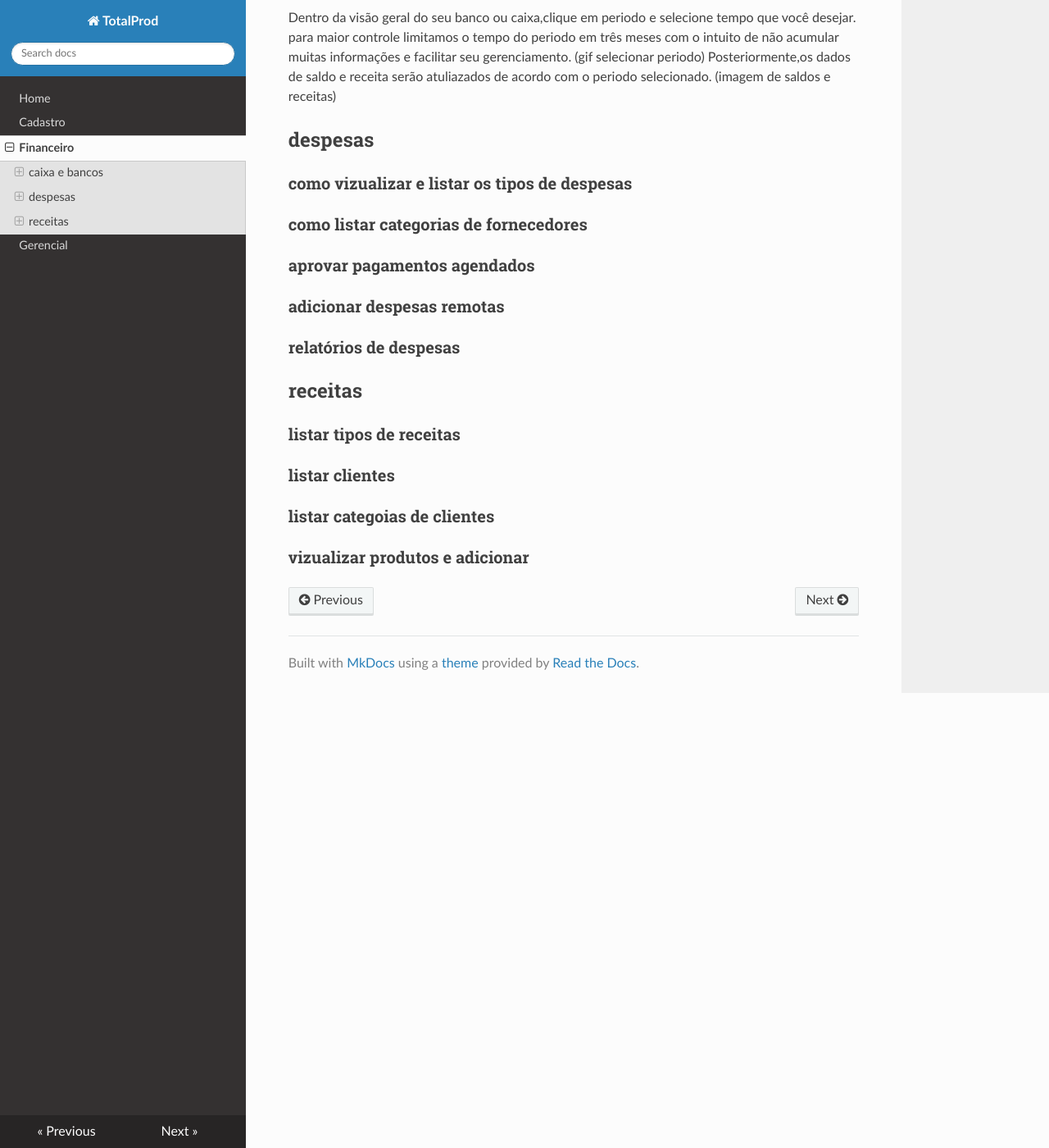
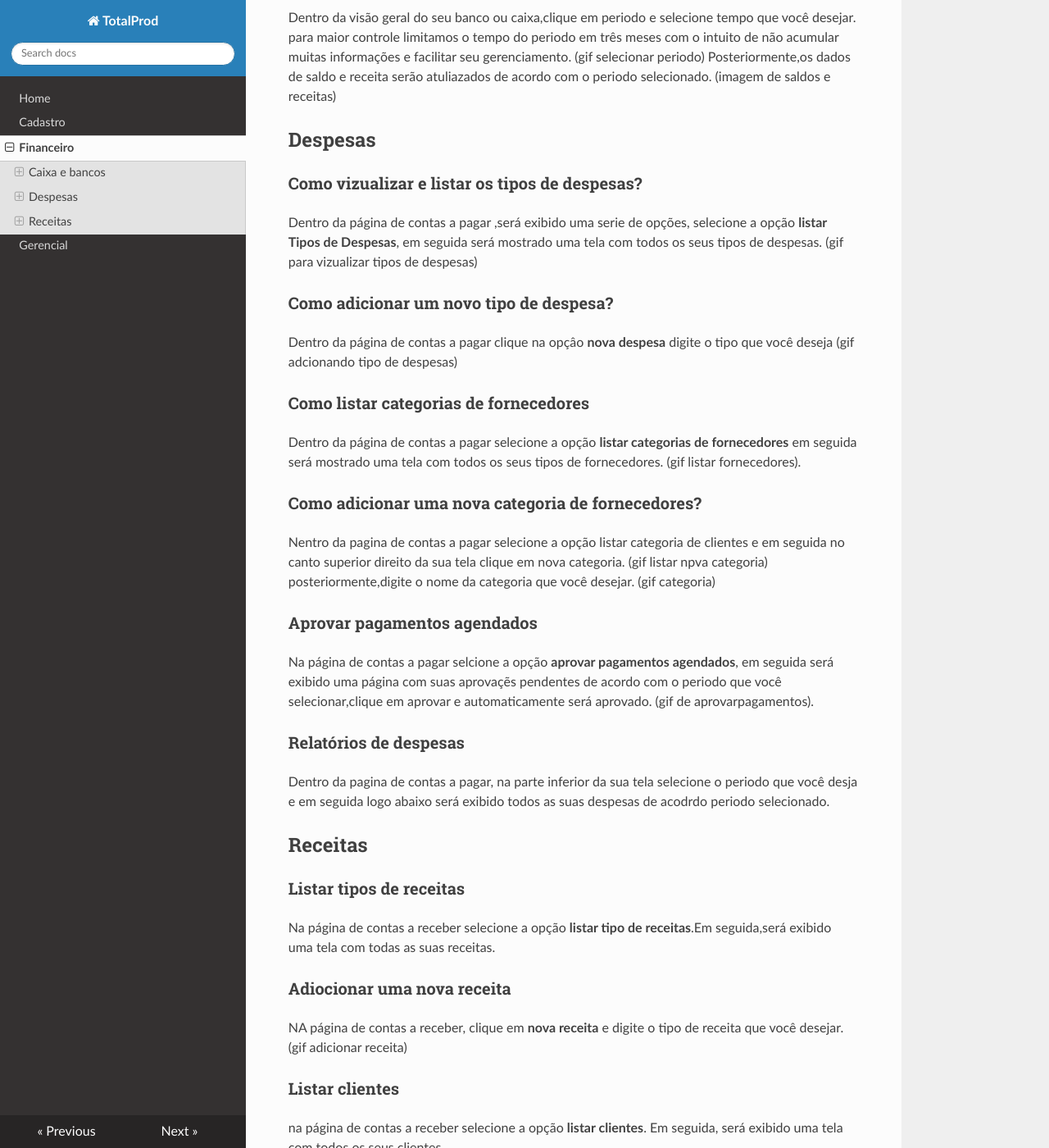
Before and after one commit to bielduarte/TotalProd, an MkDocs documentation site: the page built from docs/financeiro.md, in a window 1280 px wide and 1400 px high, scrolled down 912 px. Shown: the whole window at 82% size. Built offline with MkDocs 1.6.1, drawn with Linux system fonts in a browser that asks for light colours; nearby versions of some CDN libraries; some of the changed text lies outside the part shown.

Commit message:
finalizando documentação escrita do financeiro

```diff
--- a/docs/financeiro.md
+++ b/docs/financeiro.md
@@ -1,51 +1,81 @@
-# financeiro
+# Financeiro
 
-## caixa e bancos
+## Caixa e bancos
 
-### como fazer um lançamento avulso?
-na visão geral do seu banco ou caixa, clique na opção lançamento avulso onde será mostrado uma tela para a você preencher.
-### como fazer transferências internas?
-a transferencia interna é uma area da da plataforma para interligar caixa e banco e facilitar a transferência burocratica. para realizar uma tranferência interna, clique na opção lançamento avulso e em seguida selecione a operação tranferência.
+### Como fazer um lançamento avulso?
+Na visão geral do seu banco ou caixa, clique na opção lançamento avulso onde será mostrado uma tela para a você preencher.
+### Como fazer transferências internas?
+A transferencia interna é uma area da da plataforma para interligar caixa e banco e facilitar a transferência burocratica. para realizar uma tranferência interna, clique na opção lançamento avulso e em seguida selecione a operação tranferência.
  (gif transferência )
 
-posteriormente, preencha os dados que serão exibidos para você.
+Posteriormente, preencha os dados que serão exibidos para você.
  (gif de preenchimento transferências)
 
-### vizualizar extratos?
+### Vizualizar extratos?
 Dentro da visão geral do seu banco ou caixa,no canto inferior direito clique na opção **extrato**
 e em seguida você terá acesso ao seu extrato de acorso com o periodo selecionado
-### como vizualizar os movimentos por tipo de operação?
-dentro do da visão geral do seu banco ou caixa,selecine a opção **resumo por tipo**.
+### Como vizualizar os movimentos por tipo de operação?
+Dentro do da visão geral do seu banco ou caixa,selecine a opção **resumo por tipo**.
 (gif resumo por tipo)
 
 Posteriormente será mostrado uma tela com todos os movimentos da sua comta de acordo
 com o periodo que você selicionar.
 (imagem de resumo por tipo)
 
-### como vizualizar saldos e receitas por período?
+### Como vizualizar saldos e receitas por período?
 Dentro da visão geral do seu banco ou caixa,clique em periodo e selecione tempo que você desejar.
 para maior controle limitamos o tempo do periodo em três meses com o intuito de não acumular muitas informações e facilitar seu gerenciamento.
 (gif selecionar periodo)
 Posteriormente,os dados de saldo e receita serão atuliazados de acordo com o periodo selecionado.
 (imagem de saldos e receitas)
 
-## despesas
+## Despesas
 
-### como vizualizar e listar os tipos de despesas
+### Como vizualizar e listar os tipos de despesas?
+Dentro da página de contas a pagar ,será exibido uma serie de opções, selecione a opção **listar Tipos de Despesas**, em seguida será mostrado uma tela com todos os seus tipos de despesas.
+(gif para vizualizar tipos de despesas)
+### Como adicionar um novo tipo de despesa?
+ Dentro da página de contas a pagar clique na opçâo **nova despesa** digite o tipo que você deseja
+ (gif adcionando tipo de despesas)
 
-### como listar categorias de fornecedores
+### Como listar categorias de fornecedores
+ Dentro da página de contas a pagar selecione a opção **listar categorias de fornecedores**  em seguida será mostrado uma tela com todos os seus tipos de fornecedores.
+ (gif listar fornecedores).
 
-### aprovar pagamentos agendados
+### Como adicionar uma nova categoria de fornecedores?
+ Nentro da pagina de contas a pagar selecione a opção listar categoria de clientes e em seguida no canto superior direito da sua tela clique em nova categoria.
+(gif listar npva categoria)
+posteriormente,digite o nome da categoria que você desejar.
+(gif categoria)
+### Aprovar pagamentos agendados
+Na página de contas a pagar selcione a opção **aprovar pagamentos agendados**, em seguida será exibido uma página com suas aprovaçẽs pendentes de acordo com o periodo que você selecionar,clique em aprovar e automaticamente será aprovado.
+(gif de aprovarpagamentos).
 
-### adicionar despesas remotas
+<!-- ### adicionar despesas remotas -->
 
-### relatórios de despesas
+### Relatórios de despesas
+Dentro da pagina de contas a pagar, na parte inferior da sua tela selecione o periodo
+que você desja e em seguida logo abaixo será exibido todos as suas despesas de acodrdo periodo selecionado.
 
-## receitas
-### listar tipos de receitas
-
-### listar clientes
-
-### listar categoias de clientes
-
-### vizualizar produtos e adicionar
+## Receitas
+### Listar tipos de receitas
+Na página de contas a receber selecione a opção **listar tipo de receitas**.Em seguida,será exibido uma tela com todas as suas receitas.
+### Adiocionar uma nova receita
+NA página de contas a receber, clique em **nova receita** e digite o tipo de receita que você desejar.
+(gif adicionar receita)
+### Listar clientes
+na página de contas a receber selecione a opção **listar clientes**. Em seguida, será exibido uma tela com todos os seus clientes.
+### Cadastrar um novo cliente
+Na página de contas a receber selecione a opção listar clientes e em seguida no canto superior direito
+clique em **novo cliente**.
+( gif adicionar um novo cliente )
+Posteriormente, preencha os dados sugeridos na tela de cadastro para o novo clientes.
+(gif cadastro cliente)
+### Listar categorias de clientes
+Na página de contas a receber, selecione a opção **listar categorias de clientes**.Em seguida será exibido um tela com todos os seus clientes separados por categrias.
+(gif listar categorias)
+### Cadastrar uma nova categoria
+Na página de contas a receber, selecione a opção listar categoria de clientes e em seguida no canto superior direito selecione a opção **nova categoria**.
+(gif nova categoria)
+Posteriormente,digite o nome da sua nova categoria e vizualize-a em listar categotias de clientes
+### Vizualizar produtos e adicionar
```
